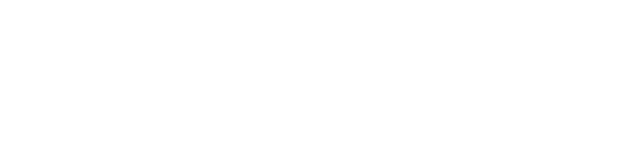
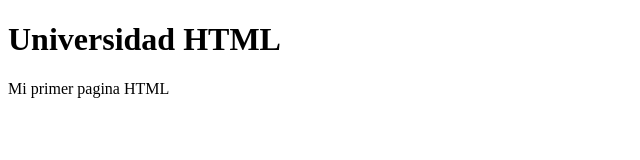
Before and after one commit to smars1/Re-Start, a plain HTML site: page Universidad Desarrollo Web/Html/Index_Plantilla_Aumatica.html in a window 1280 px wide. Shown: the whole page, without its empty margins (0-640 px from the left). Drawn offline with Linux system fonts and the light colour scheme.

Commit message:
Actualizado de index automatico
se comento la plantilla de index autimatico y se le añadio texto a las etiquetas

```diff
--- a/Universidad Desarrollo Web/Html/Index_Plantilla_Aumatica.html
+++ b/Universidad Desarrollo Web/Html/Index_Plantilla_Aumatica.html
@@ -1,15 +1,18 @@
 <!DOCTYPE html>
-<html lang="en"> <!--lenguaje ingles -->
-<head>
-    <meta charset="UTF-8">
+<html lang="en">
+  <!--lenguaje ingles -->
+  <head>
+    <meta charset="UTF-8" />
     <!-- Etiqueta meta y charset -->
-    <meta http-equiv="X-UA-Compatible" content="IE=edge">
-    <!-- este meta nos indica la compatibilidad con navegador de microsoft edge -->
-    <meta name="viewport" content="width=device-width, initial-scale=1.0">
-    <!-- este meta nos indica -->
-    <title>Document</title>
-</head>
-<body>
-
-</body>
+    <meta http-equiv="X-UA-Compatible" content="IE=edge" />
+    <!-- este meta nos indica la compatibilidad con navegador de tipo internet explorer -->
+    <meta name="viewport" content="width=device-width, initial-scale=1.0" />
+    <!-- este meta nos indica el manejo responsivo de nuestras aplicaciones html, lo utilizaremos cuando manejemos
+    framework boostrap css, hojas de estilo etc -->
+    <title>Universidad HTML</title>
+  </head>
+  <body>
+    <h1>Universidad HTML</h1>
+    <p>Mi primer pagina HTML</p>
+  </body>
 </html>
```
